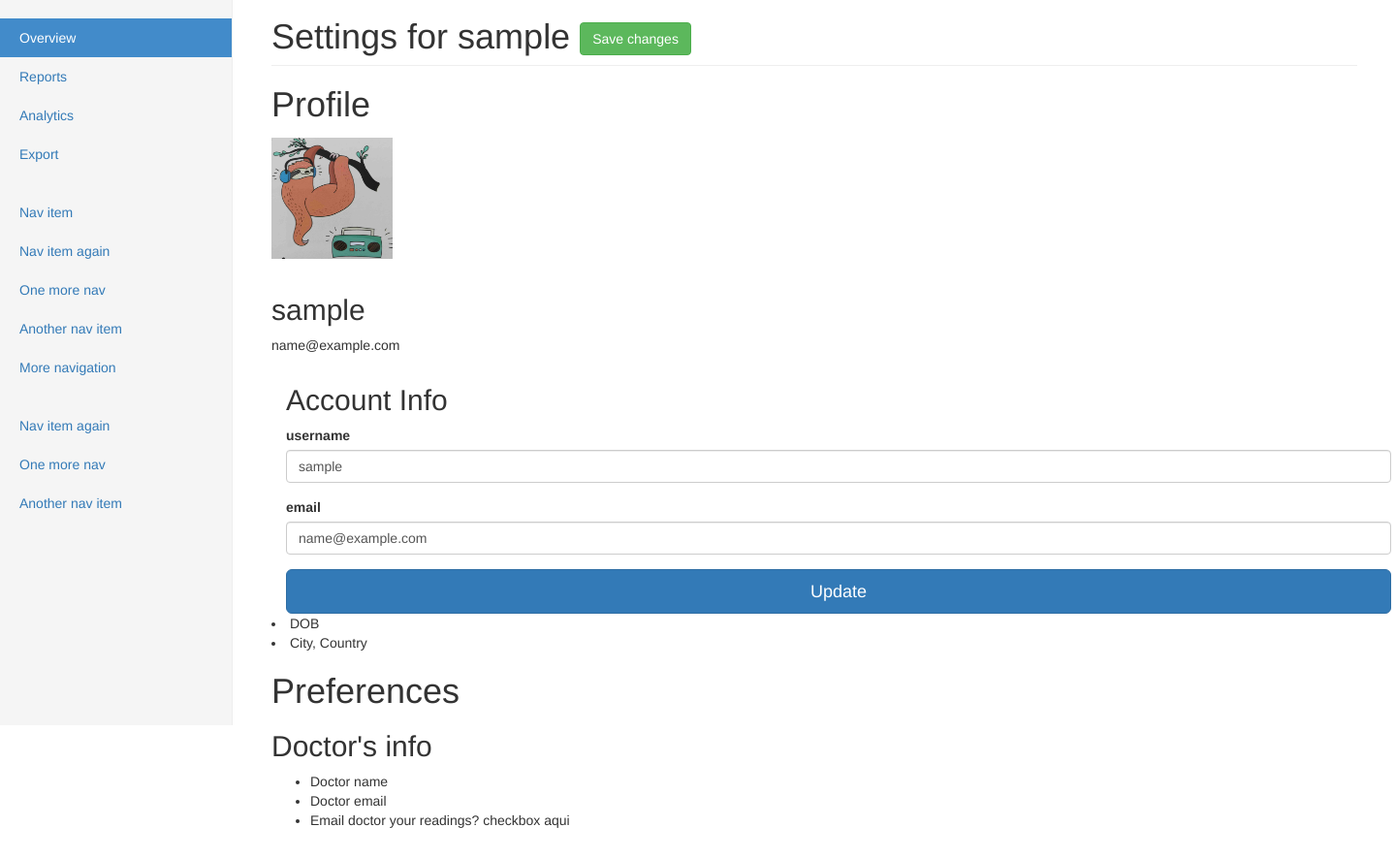
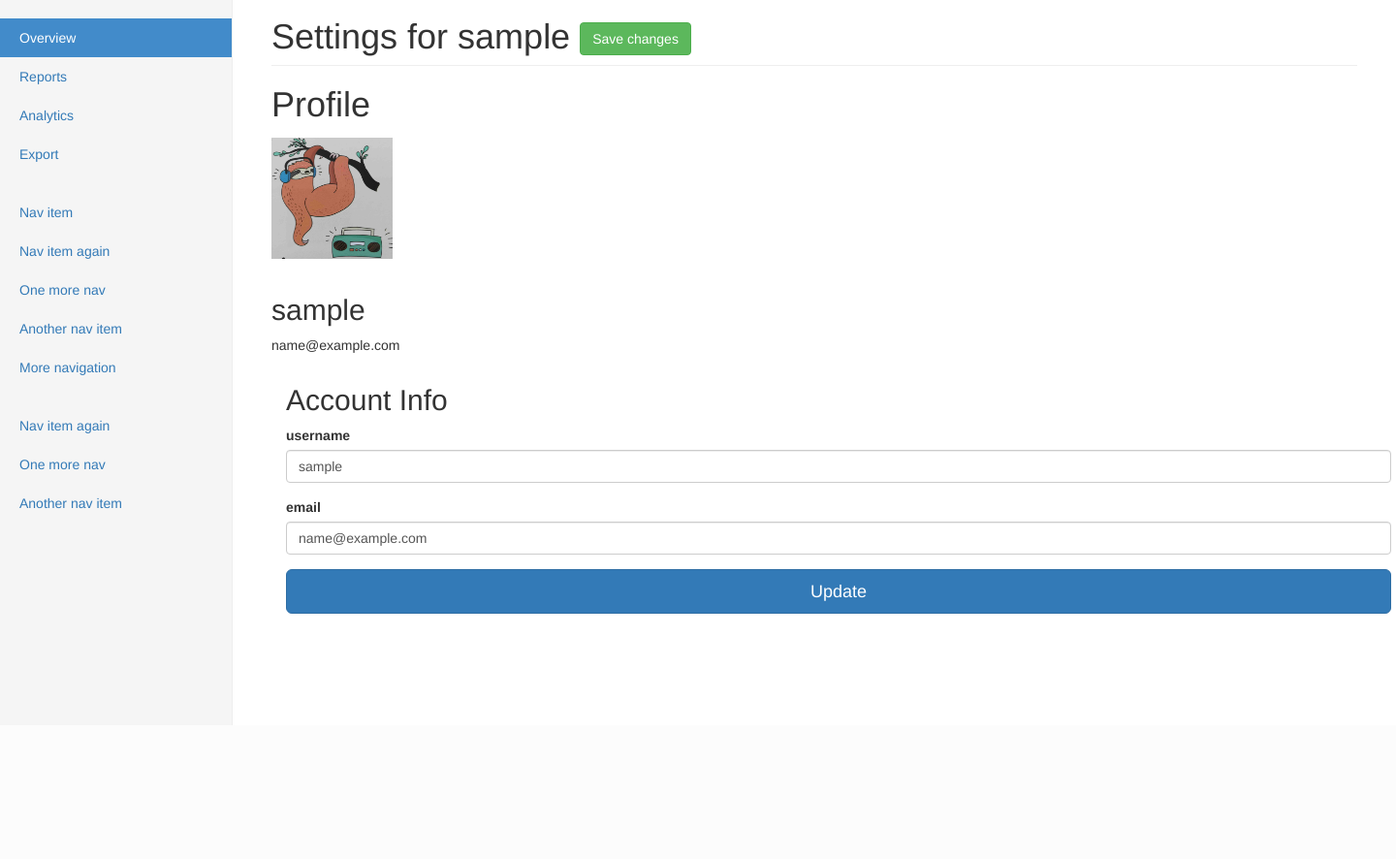
Before and after one commit to itprohelper/mybp, a Flask app: page /settings in a window 1440 px wide. Shown: the part 52-938 px from the top of the page at 97% size. After the commit the page ends 800 px from the top, so only its background shows below. Run offline with Flask 2, Linux system fonts and the light colour scheme; the visitor is signed in with stand-in values (Sample User, id 1); data comes from the database, SQL or seed files in the repository; some libraries are stand-ins or nearby versions.

Commit message:
code cleanup

```diff
--- a/www/mbp/templates/dashboard.html
+++ b/www/mbp/templates/dashboard.html
@@ -130,7 +130,7 @@ Dashboard | My BP
                 </tr>
               </thead>
               <tbody>
-{% for row in all_readings %}
+{% for row in user_readings %}
 
                 <tr>
                   <td>{{row.id}}</td>
--- a/www/mbp/templates/settings.html
+++ b/www/mbp/templates/settings.html
@@ -138,7 +138,7 @@ Settings | My BP
 </div>
 
 
-        <li>DOB</li>
+        <!-- <li>DOB</li>
         <li>City, Country</li>
 
 
@@ -148,7 +148,7 @@ Settings | My BP
         <li>Doctor name</li>
         <li>Doctor email</li>
         <li>Email doctor your readings? checkbox aqui</li>
-        </ul>
+        </ul> -->
 
 
 
--- a/www/mbp/views.py
+++ b/www/mbp/views.py
@@ -6,6 +6,7 @@ from flask import render_template, redirect, url_for, request, flash
 from werkzeug.security import generate_password_hash, check_password_hash
 from flask_bootstrap import Bootstrap
 from flask_login import LoginManager, UserMixin, login_user, login_required, logout_user, current_user
+from flask import session as login_session
 
 Bootstrap(app)
 
@@ -64,9 +65,15 @@ def signup():
 @login_required
 def dashboard():
     form = NewReading()
-    all_readings = Readings.query.all()
+    user_readings = Readings.query.all()
+    # user_readings = Readings.query
+    current_user.systolic = form.systolic.data
+    # return render_template(
+    #     'dashboard.html', name=current_user.username, user_readings=user_readings, form=form)
+        #aqui puede ser para enseñar readings de un solo user a la vez
     return render_template(
-        'dashboard.html', name=current_user.username, all_readings=all_readings, form=form)
+        'dashboard.html', name=current_user.username, systolic=current_user.systolic, user_id=current_user.id, user_readings=user_readings, form=form)
+
 
 
 @app.route('/logout')
@@ -80,11 +87,11 @@ def newreading():
     form = NewReading()
     if  form.validate_on_submit():
         date = form.date.data
-        systolic = form.systolic.data
-        diastolic = form.diastolic.data
-        notes = form.notes.data
+        current_user.systolic = form.systolic.data
+        current_user.diastolic = form.diastolic.data
+        current_user.notes = form.notes.data
 
-        new_reading = Readings(date=date,systolic=systolic, diastolic=diastolic, notes=notes,user_id=current_user.id)
+        new_reading = Readings(date=date,systolic=current_user.systolic, diastolic=current_user.diastolic, notes=current_user.notes,user_id=current_user.id)
         db.session.add(new_reading)
         db.session.commit()
 
```
Also changed, not shown: www/mbp/models.py (+5 -7 lines).
